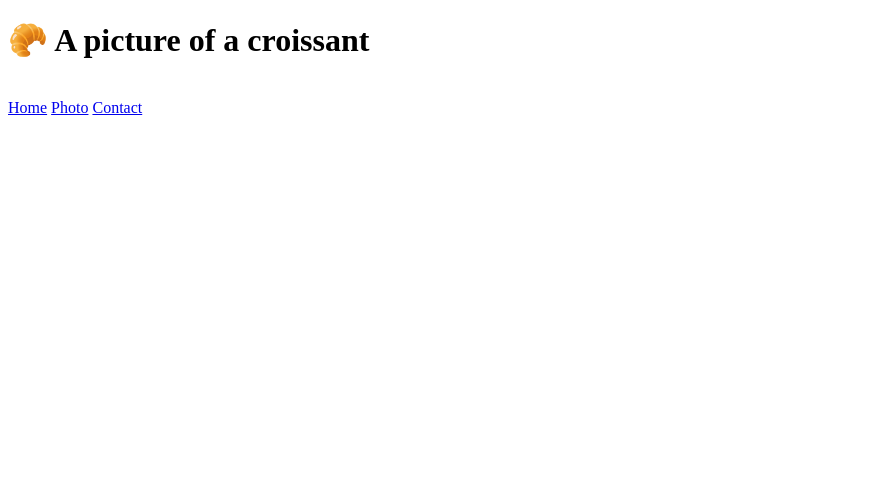
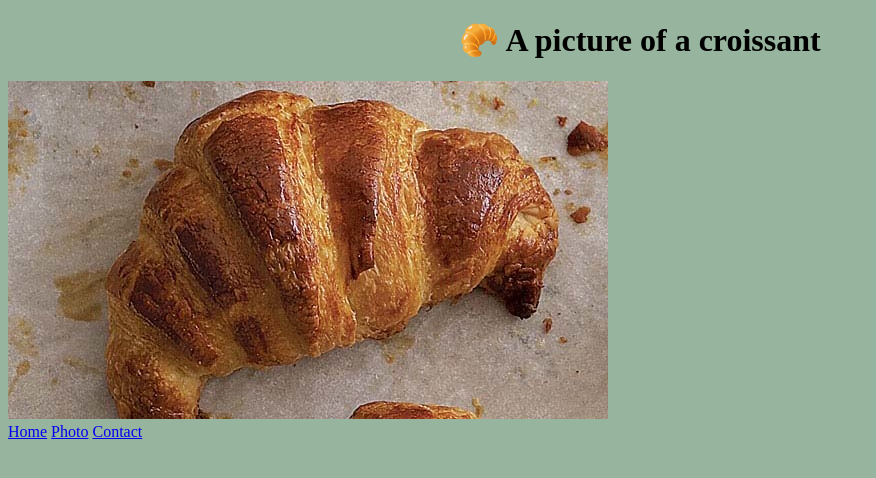
Before and after one commit to yungwrld/croissant-multiple-pages, a plain HTML site: page photo.html in a window 1280 px wide. Shown: the whole page, without its empty margins (0-876 px from the left). Drawn offline with Linux system fonts and the light colour scheme.

Commit message:
link updated

```diff
--- a/photo.html
+++ b/photo.html
@@ -4,12 +4,12 @@
     <meta charset="UTF-8">
     <meta http-equiv="X-UA-Compatible" content="IE=edge">
     <meta name="viewport" content="width=device-width, initial-scale=1.0">
-    <link rel="styleshhet" href="/css/styles.css">
+    <link rel="stylesheet" href="/css/styles.css" />
     <title>Document</title>
 </head>
 <body>
     <h1>🥐 A picture of a croissant</h1>
-    <img href="/croissant-multiple-pages/croissant.jpg">
+    <img src=" ./croissant.jpg " alt=""/>
     <footer>
         <a href="/">Home</a>
         <a href="/photo.html">Photo</a>
```
Also changed, not shown: contact.html (+1 -1 lines), index.html (+1 -1 lines).
